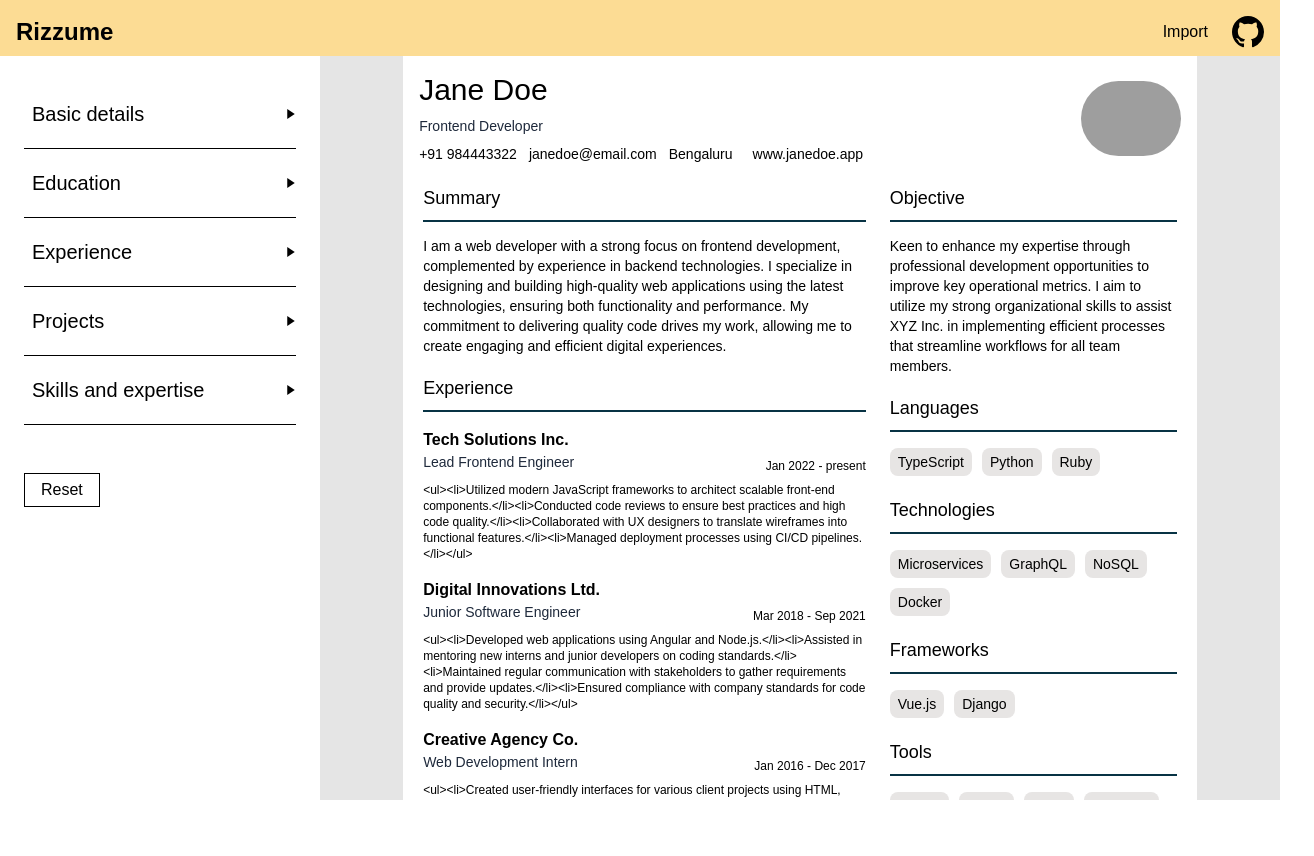
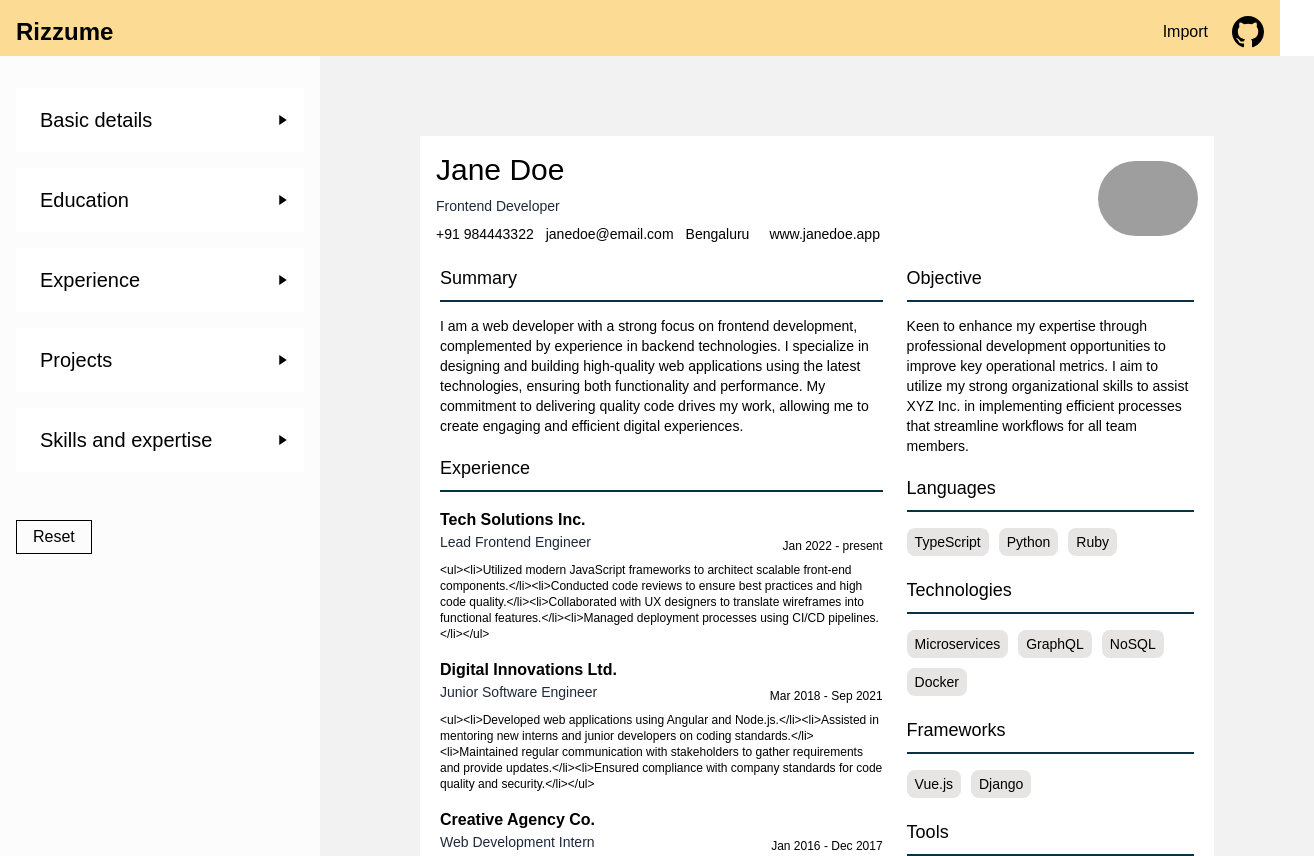
Before and after one commit to apurvabangali/rizzume, a React (Vite) app: page /builder in a window 1280 px wide. Shown: the whole page, 1314 px wide, since content can reach past the window. Built offline with nearby package versions, Linux system fonts and the light colour scheme; grey boxes are pictures that could not be loaded; a web font is replaced by a local one.

Commit message:
style: make slight styling changes

```diff
--- a/src/modules/builder/BuilderLayout.tsx
+++ b/src/modules/builder/BuilderLayout.tsx
@@ -4,12 +4,12 @@ import { ResumeLayout } from './resume/ResumeLayout';
 const BuilderLayout = () => {
   return (
     <div className="flex flex-col h-screen">
-       <main className="flex flex-1 max-h-[calc(100vh_-_3.5rem)] print:max-h-fit">
+       <main className="flex flex-1 h-full">
     <aside className="w-[25vw] min-w-[20rem] print:hidden">
       <EditorLayout />
     </aside>
-    <div className="flex flex-col flex-1 justify-center bg-custom-grey100 print:bg-white">
-      <div className="overflow-auto no-scrollbar">
+    <div className="flex flex-col flex-1 justify-center bg-[#f2f2f2] print:bg-white">
+      <div className="overflow-auto no-scrollbar p-20">
         <ResumeLayout />
       </div>
     </div>
--- a/src/modules/builder/editor/EditorLayout.tsx
+++ b/src/modules/builder/editor/EditorLayout.tsx
@@ -21,11 +21,11 @@ const EditorLayout = () => {
 
   return (
 
-      <div className="bg-resume-50 h-full text-resume-800 p-6 overflow-auto relative no-scrollbar shadow-level-4dp">
+      <div className="bg-[#FCFCFC] h-full text-resume-800  overflow-auto relative no-scrollbar p-4 shadow-level-4dp">
         {displayElement}
 
         <div className="mt-12 ">
-          <button className="border border-[#000] px-4 py-1" onClick={resetResumeStore}>Reset</button>
+          <button className="border border-[#000]  px-4 py-1" onClick={resetResumeStore}>Reset</button>
         </div>
       </div>
 
--- a/src/modules/builder/editor/atoms/HeaderTitle.tsx
+++ b/src/modules/builder/editor/atoms/HeaderTitle.tsx
@@ -1,6 +1,6 @@
 
 const HeaderTitle = ({ title }: { title: string }) => (
-  <div className="flex items-center my-5 cursor-pointer">
+  <div className="flex items-center my-4 h-16 bg-[#FFFFFF] p-4 cursor-pointer">
     <p className="text-xl ml-2">{title}</p>
 
     <div className="ml-auto pl-4 flex items-center">
--- a/src/modules/builder/editor/components/EditHeaders.tsx
+++ b/src/modules/builder/editor/components/EditHeaders.tsx
@@ -1,4 +1,3 @@
-import * as Separator from "@radix-ui/react-separator";
 import { motion } from 'framer-motion';
 import { headers } from '../../../../helpers/constants/editor-data';
 import HeaderTitle from '../atoms/HeaderTitle';
@@ -14,8 +13,7 @@ const EditHeaders = ({ onLinkClick }: { onLinkClick: (link: string) => void }) =
       {Object.entries(headers).map(([link, { title }]) => (
         <a onClick={() => onLinkClick(link)} key={title}>
           <HeaderTitle title={title} />
-          <Separator.Root orientation="horizontal"
-           style={{ margin: '10px 0', borderBottom: '1px solid',color:'bluegreen', width: '100%' }} />
+
         </a>
       ))}
     </motion.div>
```
